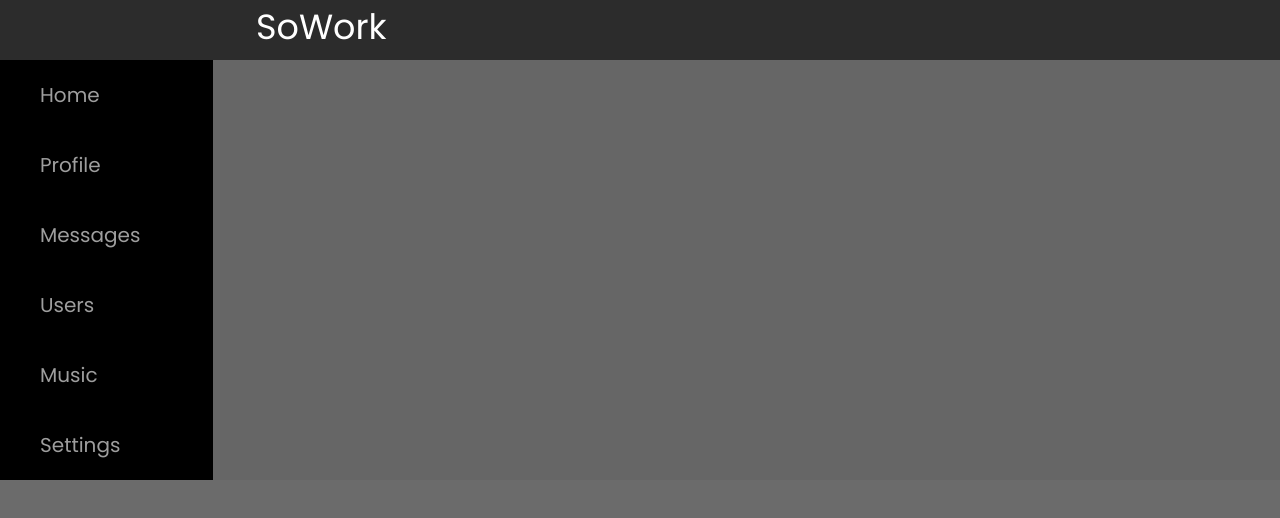
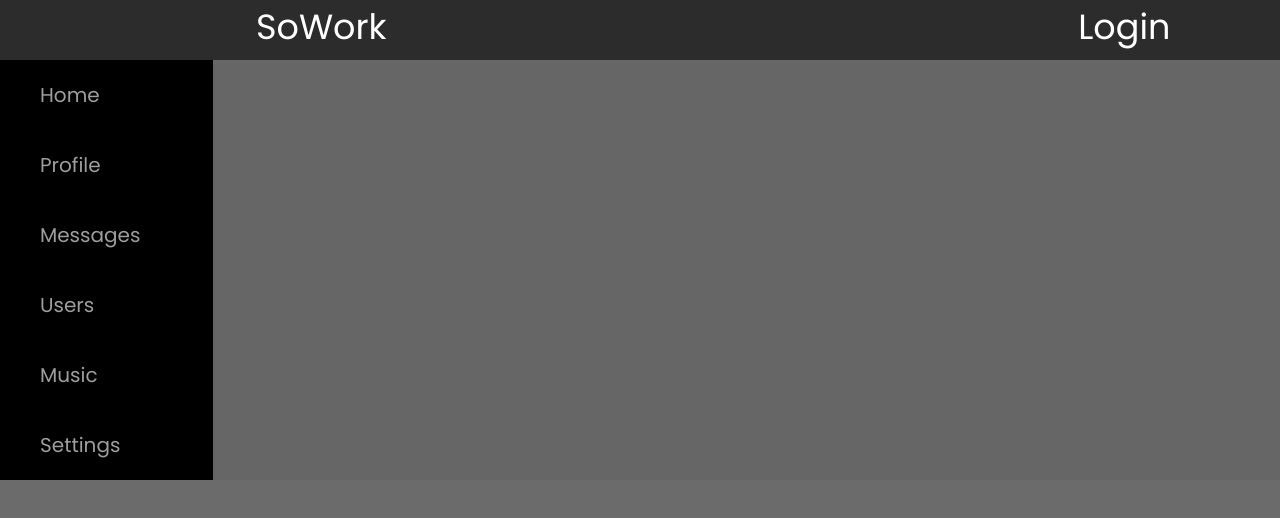
Before and after one commit to ImmortaL-jsdev/react-learn-app, a React (Vite) app: page / in a window 1280 px wide. Shown: the top 518 px of the page. Built offline with nearby package versions, Linux system fonts and the light colour scheme; no server answers.

Commit message:
authorizationCheckIntroduced

```diff
--- a/components/Header/Header.jsx
+++ b/components/Header/Header.jsx
@@ -1,13 +1,17 @@
 import s from '../Header/Header.module.css'
-const Header = () => {
+import { NavLink } from 'react-router-dom'
+
+const Header = ({ login, isAuth }) => {
 	return (
-		<>
-			<header className={s.header}>
-				<div className={s.profile__header}>
-					<a href='/home'>SoWork</a>
+		<header className={s.header}>
+			<div className={s.profileHeader}>
+				<a href='/home'>SoWork</a>
+				<div className={s.loginBlock}>
+					{isAuth ? login : <NavLink to='/login'>Login</NavLink>}
 				</div>
-			</header>
-		</>
+			</div>
+		</header>
 	)
 }
+
 export default Header
--- a/components/Header/Header.module.css
+++ b/components/Header/Header.module.css
@@ -3,15 +3,22 @@
 	background-color: #2c2c2c;
 	color: white;
 }
-.profile__header {
+.profileHeader {
 	width: 100%;
 	height: 100%;
 }
-.profile__header a {
+.profileHeader a {
+	float: left;
+	font-size: 35px;
 	margin-left: 20%;
-	font-size: 35px;
 }
 .header__img {
 	width: 100%;
 	height: 100%;
 }
+.loginBlock {
+	float: right;
+	margin-right: 10%;
+	font-size: 20px;
+	color: #ffffff;
+}
--- /dev/null
+++ b/components/Header/HeaderContainer.jsx
@@ -0,0 +1,42 @@
+import { useEffect } from 'react'
+import Header from './Header'
+import { useDispatch, useSelector } from 'react-redux'
+import axios from 'axios'
+import { setUserDataAC } from '../../src/redux/authReducer' // Не забудьте импортировать ваш action creator
+
+const HeaderContainer = () => {
+	const isAuth = useSelector(state => state.auth.isAuth)
+	const login = useSelector(state => state.auth.login)
+
+	const dispatch = useDispatch()
+
+	const setUserData = userData => {
+		dispatch(setUserDataAC(userData)) // передаем корректные данные
+	}
+
+	const fetchAuthMe = async () => {
+		try {
+			const response = await axios.get(
+				`https://social-network.samuraijs.com/api/1.0/auth/me`,
+				{ withCredentials: true },
+			)
+			if (response.data.resultCode === 0) {
+				let { id, login, email } = response.data.data
+
+				setUserData({ id, login, email })
+			} else {
+				console.log('Вы не авторизованы')
+			}
+		} catch (error) {
+			console.error('Ошибка при получении данных', error)
+		}
+	}
+
+	useEffect(() => {
+		fetchAuthMe()
+	}, [])
+
+	return <Header isAuth={isAuth} login={login} />
+}
+
+export default HeaderContainer
--- a/src/App.jsx
+++ b/src/App.jsx
@@ -1,19 +1,16 @@
 import React from 'react'
-import Header from '../components/Header/Header.jsx'
 import NavBar from '../components/Navbar/Nav.jsx'
 import './App.css'
-import Profile from '../components/Profile/Profile.jsx'
-import Dialogs from '../components/Dialogs/Dialogs.jsx'
 import { BrowserRouter, Route, Routes } from 'react-router-dom'
 import Music from '../components/Musics/Music.jsx'
 import Settings from '../components/Settings/Settings.jsx'
-
 import { Provider, useSelector } from 'react-redux'
 import DialogsContainer from '../components/Dialogs/DialogsContainer.jsx'
 import Users from '../components/Users/Users.jsx'
 import Home from '../components/Home/Home.jsx'
 import UsersContainer from '../components/Users/UsersContainer.jsx'
 import ProfileContainer from '../components/Profile/ProfileContainer.jsx'
+import HeaderContainer from '../components/Header/HeaderContainer.jsx'
 
 const App = () => {
 	const profilePage = useSelector(state => state.profilePage)
@@ -22,7 +19,7 @@ const App = () => {
 	return (
 		<BrowserRouter>
 			<div className='app-wrapper'>
-				<Header />
+				<HeaderContainer />
 				<NavBar />
 				<div className='app-wrapper-content'>
 					<Routes>
--- /dev/null
+++ b/src/redux/authReducer.jsx
@@ -0,0 +1,26 @@
+const SET_USER_DATA = 'SET_USER_DATA'
+
+const initialState = {
+	id: null,
+	login: null,
+	email: null,
+	isAuth: false,
+}
+
+const authReducer = (state = initialState, action) => {
+	switch (action.type) {
+		case SET_USER_DATA:
+			return { ...state, ...action.data, isAuth: true }
+
+		default:
+			return state
+	}
+}
+
+// Action creators
+
+export const setUserDataAC = userData => ({
+	type: SET_USER_DATA,
+	data: userData,
+})
+export default authReducer
--- a/src/redux/redux-store.jsx
+++ b/src/redux/redux-store.jsx
@@ -3,12 +3,14 @@ import profileReducer from './profileReducer' // Импортируйте ваш
 import dialogsReducer from './dialogsReducer'
 import navBarReducer from './navBarReducer'
 import usersReducer from './usersReducer'
+import authReducer from './authReducer'
 
 const rootReducer = combineReducers({
 	profilePage: profileReducer,
 	messagesPage: dialogsReducer,
 	navBar: navBarReducer,
 	users: usersReducer,
+	auth: authReducer,
 })
 
 const store = legacy_createStore(rootReducer)
--- a/src/redux/usersReducer.jsx
+++ b/src/redux/usersReducer.jsx
@@ -1,5 +1,3 @@
-import { act } from 'react'
-
 const FOLLOW = 'FOLLOW'
 const UNFOLLOW = 'UNFOLLOW'
 const SET_USERS = 'SET_USERS'
```
